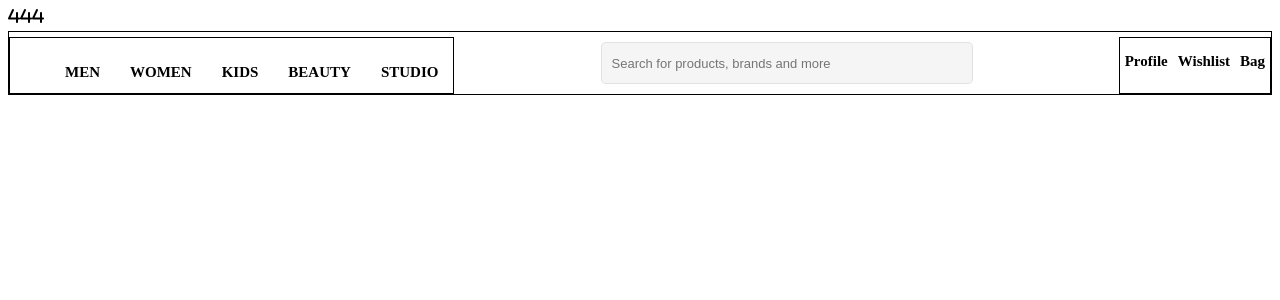
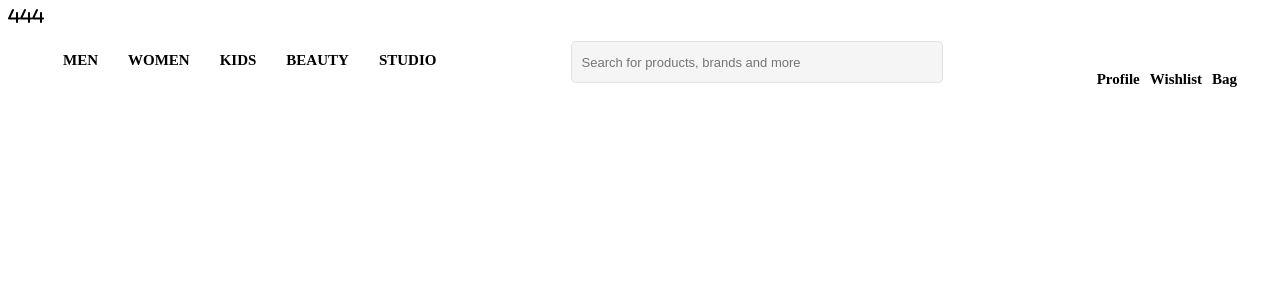
Before and after one commit to suganth4/quality-bazaar, a Vue app: page / in a window 1280 px wide. Shown: the top 300 px of the page. Built offline with nearby package versions, Linux system fonts and the light colour scheme.

Commit message:
--- Auto-Git Commit ---

```diff
--- a/src/components/login-qa.vue
+++ b/src/components/login-qa.vue
@@ -65,7 +65,7 @@
             <div>
                 <input type="text" name="" value="" placeholder="Search for products, brands and more"  id="search">
             </div>
-            <div class="option">
+            <div class="option right">
                 <a href="" class="kart">Profile</a>
                 <a href="" class="kart">Wishlist</a>
                 <a href="" class="kart">Bag</a>
@@ -86,10 +86,10 @@ export default {
     display: flex;
     justify-content: space-between ;
     margin-top: 5px;
-        border: 1px solid black;
 }
-.option {
-    padding-top:10px ;
+.right {
+    padding-top:20px ;
+    padding: 30px;
 }
 .menu {
     list-style-type:none;
```
Also changed, not shown: .autogit/logs/log-1-4-2022-10-46-51.txt (added).
